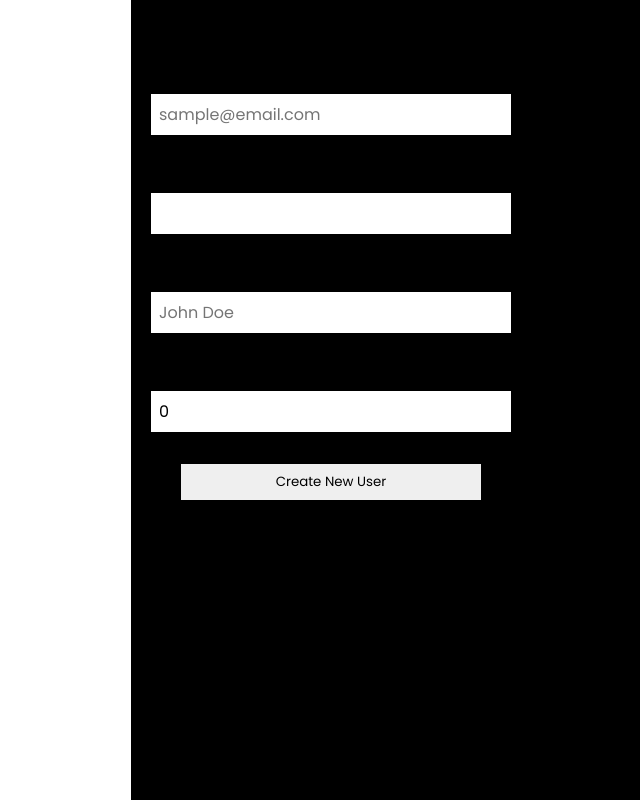
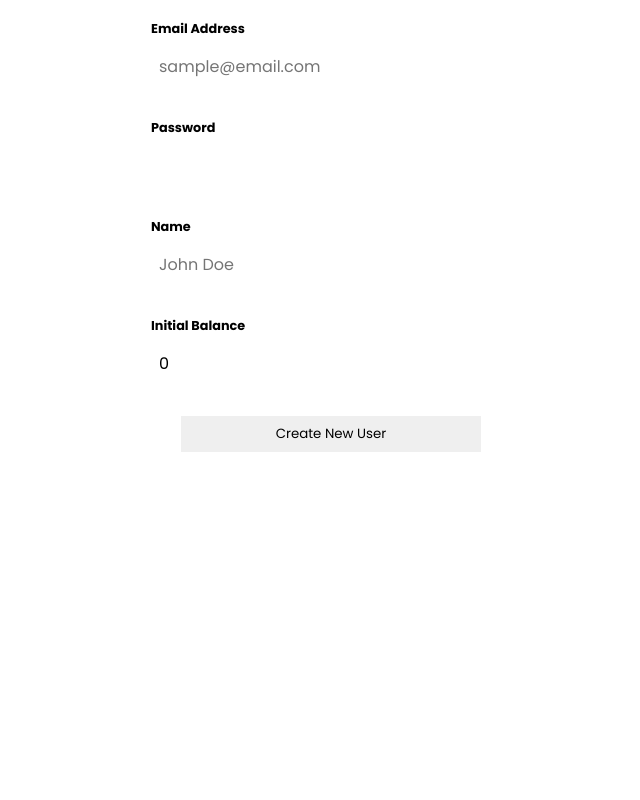
Before and after one commit to nieves-mon/banking-app, a React app: page / in a window 1280 px wide. Shown: the whole page, without its empty margins (69-709 px from the left). Built offline with nearby package versions, Linux system fonts and the light colour scheme.

Commit message:
Remove temporary attributes

```diff
--- a/src/components/MainContainer/MainContainer.js
+++ b/src/components/MainContainer/MainContainer.js
@@ -4,7 +4,6 @@ import CreateUser from "../CreateUser/CreateUser";
 const MainContainer = ({users}, {setUsers}) => {
     return (
         <div className="main-container">
-            <h1>Hello</h1>
             <CreateUser users={users} setUsers={setUsers}/>
         </div>
     )
--- a/src/main.css
+++ b/src/main.css
@@ -22,5 +22,4 @@
 
 .main-container {
     grid-area: main;
-    background: black;
 }
```
